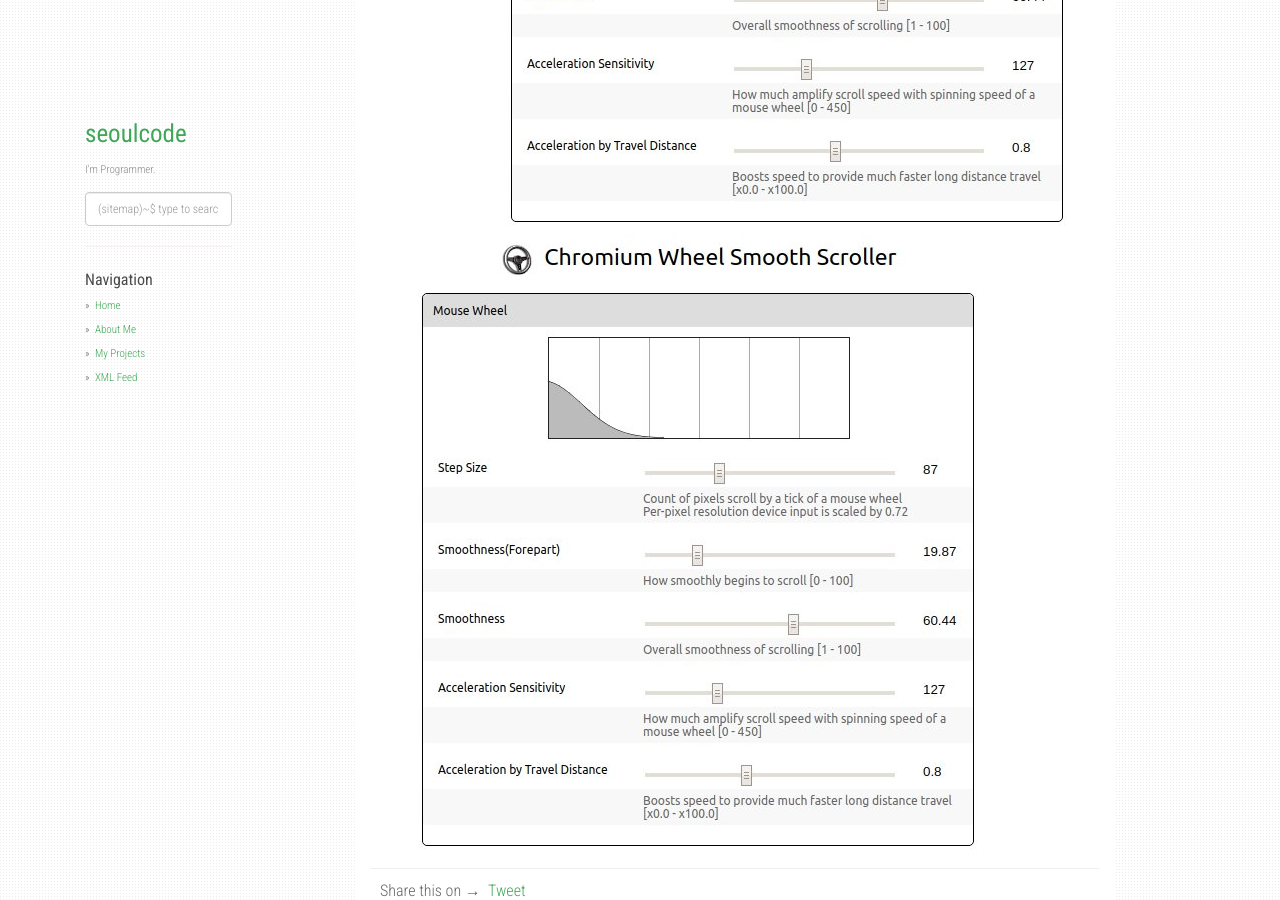
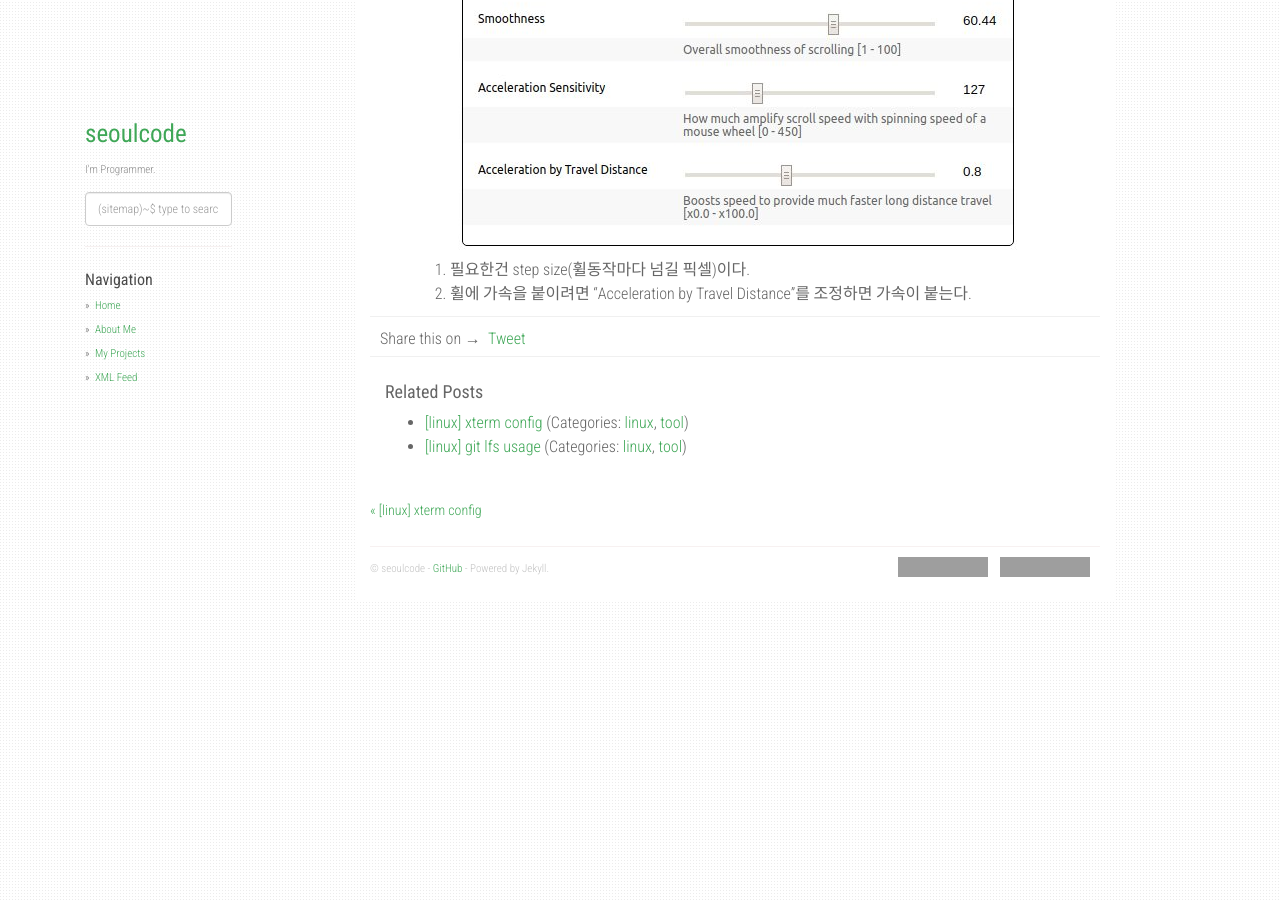
Before and after one commit to seoulcode/seoulcode.github.io, a Jekyll site: the page built from _posts/2019-11-26-chrome-wheel-smooth-scroller.md, in a window 1280 px wide and 900 px high, scrolled down 556 px. Built offline with Jekyll 4.4.1, drawn with Linux system fonts in a browser that asks for light colours; nearby versions of some CDN libraries; comment, search, counter and statistics services are not loaded; grey boxes are pictures that could not be loaded.

Commit message:
modify image link

```diff
--- a/_posts/2019-11-26-chrome-wheel-smooth-scroller.md
+++ b/_posts/2019-11-26-chrome-wheel-smooth-scroller.md
@@ -10,5 +10,6 @@ categories: [linux, tool]
 1. download link
 `https://chrome.google.com/webstore/detail/chromium-wheel-smooth-scr/khpcanbeojalbkpgpmjpdkjnkfcgfkhb`
 1. display config
-![logo](https://github.com/seoulcode/seoulcode.github.io/blob/master/image/2019-11-26-wheel-smooth-scroller-config.jpg?raw=true "wheel smooth scroller config1")
-![this is wheel smooth](https://github.com/seoulcode/seoulcode.github.io/blob/master/image/2019-11-26-wheel-smooth-scroller-config.jpg?raw=true "wheel smooth scroller config2")
+* ![this is wheel smooth](https://github.com/seoulcode/seoulcode.github.io/blob/master/image/2019-11-26-wheel-smooth-scroller-config.jpg?raw=true "wheel smooth scroller config2")
+	1. 필요한건 step size(휠동작마다 넘길 픽셀)이다.
+	1. 휠에 가속을 붙이려면 "Acceleration by Travel Distance"를 조정하면 가속이 붙는다.
```
